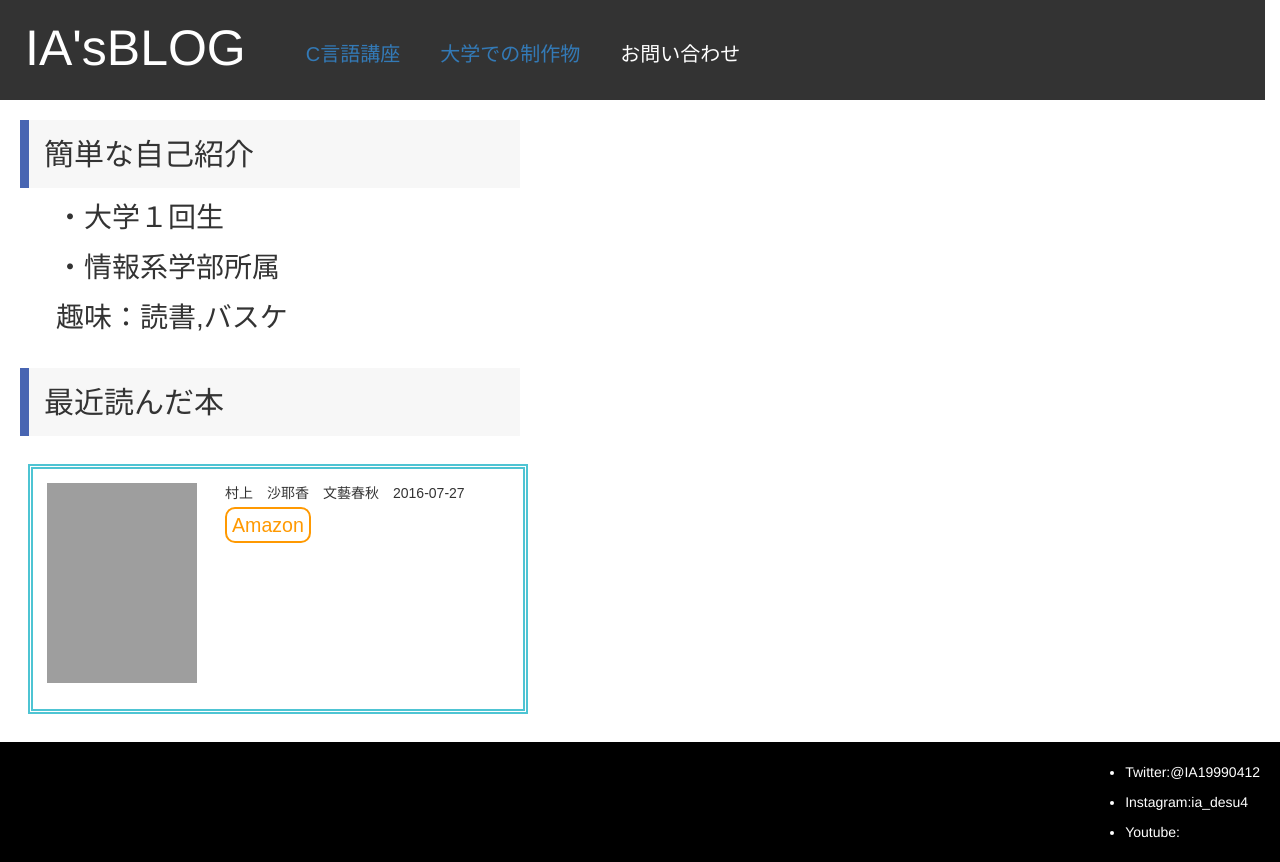
After one commit to IAdesu/IAdesu.github.io, a PHP site: the page made by 自己紹介.html in a window 1280 px wide. The commit adds this page. Run offline with PHP 8.4, Linux system fonts and the light colour scheme; some libraries are stand-ins or nearby versions; grey boxes are pictures that could not be loaded.

Commit message:
Add files via upload

```diff
--- /dev/null
+++ b/menu.js
@@ -0,0 +1,18 @@
+$('.menu-trigger').on('click',function(){
+  if($(this).hasClass('active')){
+    $(this).removeClass('active');
+    $('nav').removeClass('open');
+    $('.overlay').removeClass('open');
+  } else {
+    $(this).addClass('active');
+    $('nav').addClass('open');
+    $('.overlay').addClass('open');
+  }
+});
+$('.overlay').on('click',function(){
+  if($(this).hasClass('open')){
+    $(this).removeClass('open');
+    $('.menu-trigger').removeClass('active');
+    $('nav').removeClass('open');
+  }
+});
--- a/style.css
+++ b/style.css
@@ -1,28 +1,129 @@
+.wrapper {
+  height: 100%;
+  overflow-x: hidden;
+  position: relative;
+}
 .header{
   /*background-color:#26d0c9;*/
-  background-color:black;
+  background-color:rgba(0,0,0,0.8);
   color:#fff;
-  height:120px;
+  height:100px;
+  width:100%;
+  position:fixed;
+  z-index:1;
 }
 
 .header-logo{
   float:left;
   font-size:50px;
-  padding:20px 40px;
+  padding:13px 40px;
 }
 
 .header-list li{
   float:left;
   font-size:20px;
   list-style:none;
-  padding: 40px 20px;
+  padding: 30px 20px;
+}
+
+.overlay {
+  content: "";
+  display: block;
+  width: 0;
+  height: 0;
+  background-color: rgba(0, 0, 0, 0.5);
+  position: absolute;
+  top: 0;
+  left: 0;
+  z-index: 2;
+  opacity: 0;
+  transition: opacity .5s;
+}
+
+.overlay.open {
+  width: 100%;
+  height: 180%;
+  position:fixed;
+  opacity: 1;
+}
+
+.menu-trigger {
+  display: inline-block;
+  width: 36px;
+  height: 28px;
+  vertical-align: middle;
+  cursor: pointer;
+  position: fixed;
+  top: 2.5em;
+  right: 3em;
+  z-index: 100;
+  transform:translateX(0);
+}
+.menu-trigger span {
+  display: inline-block;
+  box-sizing: border-box;
+  position: fixed;
+  left: 0;
+  width: 100%;
+  height: 4px;
+  background-color: #FFF;
+  transition: all .5s;
+}
+.menu-trigger.active {
+  transform: translateX(-150px);
+}
+.menu-trigger.active span {
+  background-color: #FFF;
+}
+.menu-trigger span:nth-of-type(1) {
+  top: 0;
+}
+.menu-trigger.active span:nth-of-type(1) {
+  transform: translateY(12px) rotate(-45deg);
+}
+.menu-trigger span:nth-of-type(2) {
+  top: 12px;
+}
+.menu-trigger.active span:nth-of-type(2) {
+  opacity: 0;
+}
+.menu-trigger span:nth-of-type(3) {
+  bottom: 0;
+}
+.menu-trigger.active span:nth-of-type(3) {
+  transform: translateY(-12px) rotate(45deg);
+}
+
+nav {
+  width: 250px;
+  height: 100%;
+  padding-top: 100px;
+  background-color: rgb(100, 100, 100, 0.8);
+  position: fixed;
+  top: 0;
+  right: 0;
+  z-index: 10;
+  transform: translate(250px);
+  transition: all .5s;
+}
+nav.open {
+  transform: translateZ(0);
+}
+nav li {
+  color: #fff;
+  text-align:left;
+  list-style: none;
+  padding: 10px 0;
+  font-size:1.8em;
 }
 
 .jumbotron-extend{
   position:relative;
   height:100vh;
+  width:105%;
+  right:2.5%;
   min-height:300px;
-  background:url(back.jpg)no-repeat center center;
+  background:url(./../img/back.jpg)no-repeat center center;
   background-size:cover;
   z-index: 0;
   margin-bottom: 0px;
@@ -50,14 +151,14 @@
     color:#FFFFFF !important;
     margin-bottom: 0px;
     text-align:center;
-    margin-top:3em;
+    margin-top:5em;
     font-size:3em;
     font-family: 'Playfair Display', serif;
 }
 
 .sub-name{
   color:#FFFFFF !important;
-  font-size:2em;
+  font-size:3rem;
   text-align:center;
   font-family: 'Playfair Display', serif;
 }
@@ -106,9 +207,11 @@
   position:relative;
   color:#fff;
   height:120px;
+  width:100%;
   padding:0px 20px;
   margin-top: 0px;
   z-index: -2;
+  min-width:550px;
 }
 
 .footer-logo{
@@ -125,3 +228,61 @@
   padding-top: 10px;
   padding-bottom:0px;
 }
+
+/*自己紹介*/
+
+.introduce{
+  font-family:sans-serif;
+  font-size: 2em;
+}
+
+h2:not([class="sub-name"]) {
+  margin-top: 30px;
+  margin-left: 20px;
+  padding: 0.5em;/*文字周りの余白*/
+  color: #333;/*文字色*/
+  background: #f7f7f7;;/*背景色*/
+  padding:20px 15px 18px;
+  width:500px;
+  border-left: solid 9px #4865b2;/*左線（実線 太さ 色）*/
+  line-height:30px;
+}
+
+.easy_intro{
+  margin-top: 120px !important;
+}
+
+.intro-p{
+  margin-left:2em;
+}
+
+.book_box {
+    padding: 0.5em 0.5em;
+    margin: 1em 1em;
+    border: double 5px #4ec4d3;
+    width: 500px;
+    height:250px;
+}
+.book_box p {
+    margin: 0;
+    padding: 0;
+    font-size:0.5em;
+}
+
+.book-img{
+  position:relative;
+  height:200px;
+  width:150px;
+  margin-right:1em;
+  padding-right:0;
+  float:left;
+}
+
+.shoplinkamazon a{
+  color:#FF9901 ;
+  border: 2px solid #FF9901;
+  padding:5px;
+  border-radius:10px;
+  font-size:0.7em;
+  float:;
+}
--- /dev/null
+++ b/自己紹介.html
@@ -0,0 +1,78 @@
+<!DOCTYPE html>
+<html lang="en">
+  <head>
+    <meta charset="utf-8">
+    <meta http-equiv="X-UA-Compatible" content="IE=edge">
+    <meta name="viewport" content="width=device-width, initial-scale=1">
+    <!-- The above 3 meta tags *must* come first in the head; any other head content must come *after* these tags -->
+    <title>自己紹介</title>
+
+    <!-- Bootstrap -->
+    <link href="css/bootstrap.min.css" rel="stylesheet">
+    <link href="css/style.css" rel="stylesheet">
+  </head>
+
+  <body>
+    <div class="row">
+      <div class="header">
+        <div class="header-logo">IA'sBLOG</div>
+        <div class="header-list">
+        <ul class="hidden-xs">
+          <li><a href="index.html">C言語講座</a></li>
+          <li><a href="大学での制作物.html">大学での制作物</a></li>
+          <li>お問い合わせ</li>
+        </ul>
+        </div>
+      </div>
+    </div>
+
+    <div class="visible-xs overlay"></div>
+
+    <div class="visible-xs menu-trigger" href="">
+      <span></span>
+      <span></span>
+      <span></span>
+    </div>
+    <nav class="visible-xs">
+      <ul>
+        <li><a href="index.html">C言語講座</a></li>
+        <li><a href="大学での制作物.html">大学での制作物</a></li>
+        <li>お問い合わせ</li>
+      </ul>
+    </nav>
+
+    <div class="introduce">
+        <h2 class="easy_intro">簡単な自己紹介</h2>
+        <div class="intro-p">
+          <p>・大学１回生</p>
+          <p>・情報系学部所属</p>
+          <p>趣味：読書,バスケ</p>
+        </div>
+        <h2>最近読んだ本</h2>
+        <div class="intro-p">
+          <p></p>
+        </div>
+        <div class="book_box">
+          <img class="book-img" src="img/コンビニ人間.jpg" alt="小説コンビニ人間の表紙" title="コンビニ人間">
+          <p>村上　沙耶香　文藝春秋　2016-07-27</p>
+          <div class="shoplinkamazon"><a href="http://www.amazon.co.jp/exec/obidos/asin/4163906185/dragoness-22/" target="_blank">Amazon</a></div>
+        </div>
+    </div>
+
+    <div class="footer">
+      <!--<div class="footer-logo">IA's C</div>-->
+      <div class="footer-list">
+        <ul>
+          <li>Twitter:@IA19990412</li>
+          <li>Instagram:ia_desu4</li>
+          <li>Youtube:</li>
+        </ul>
+      </div>
+    </div>
+    <!-- jQuery (necessary for Bootstrap's JavaScript plugins) -->
+    <script src="https://ajax.googleapis.com/ajax/libs/jquery/1.12.4/jquery.min.js"></script>
+    <!-- Include all compiled plugins (below), or include individual files as needed -->
+    <script src="js/bootstrap.min.js"></script>
+    <script src="js/menu.js"></script>
+  </body>
+</html>
```
Also changed, not shown: index.html (+17 -3 lines), コンビニ人間.jpg (added).
